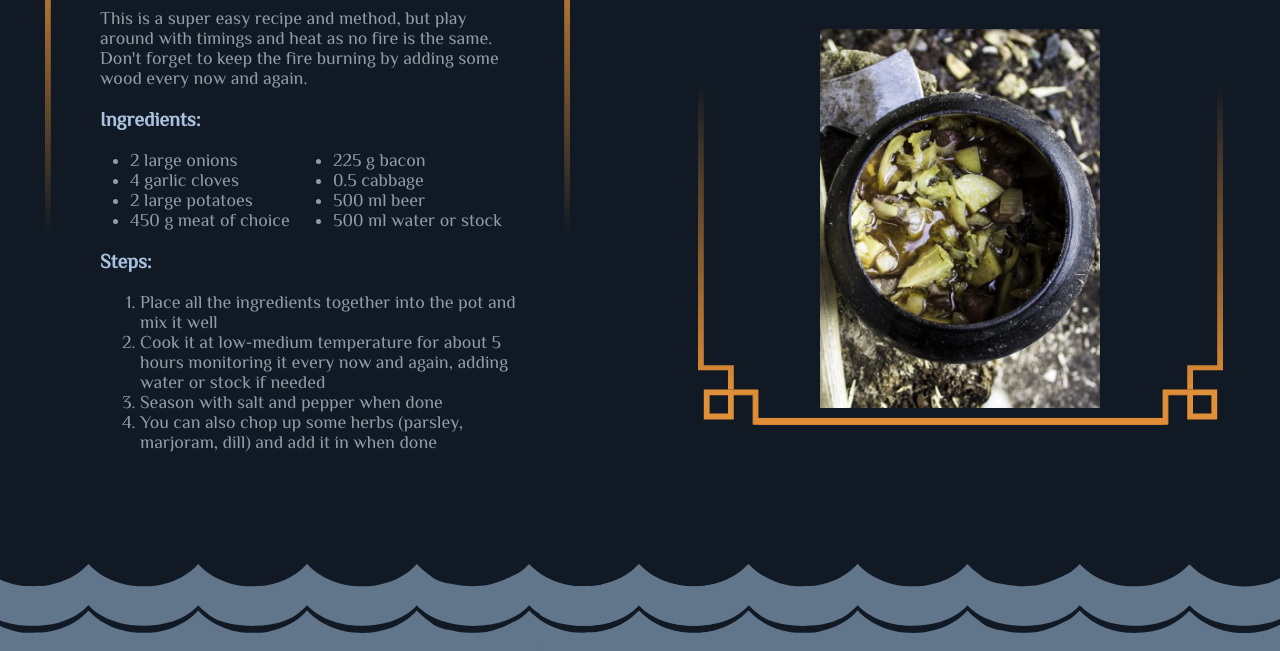
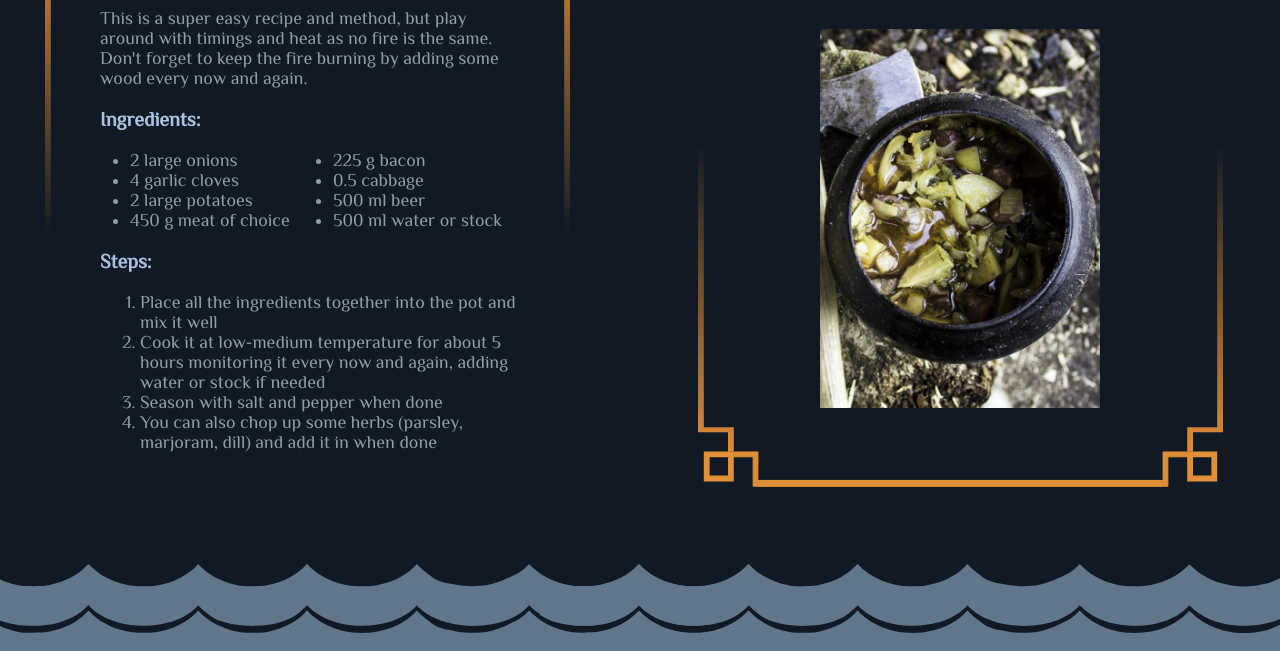
Before and after one commit to simplenough/Odin-Recipes, a plain HTML site: page recipes/stew.html in a window 1280 px wide. Shown: the part 149-800 px from the top of the page. Drawn offline with Linux system fonts and the light colour scheme; a web font is replaced by a local one.

```diff
--- a/styles/recipes.css
+++ b/styles/recipes.css
@@ -82,7 +82,7 @@ ol {
 }
 
 .border-flip {
-  margin-top: 125px;
+  margin-top: 250px;
   transform: rotate(180deg);
   z-index: -1;
 }
```
Also changed, not shown: assets/homepage-screenshot.png (added), assets/recipe-screenshot.png (added), 1 other file.
